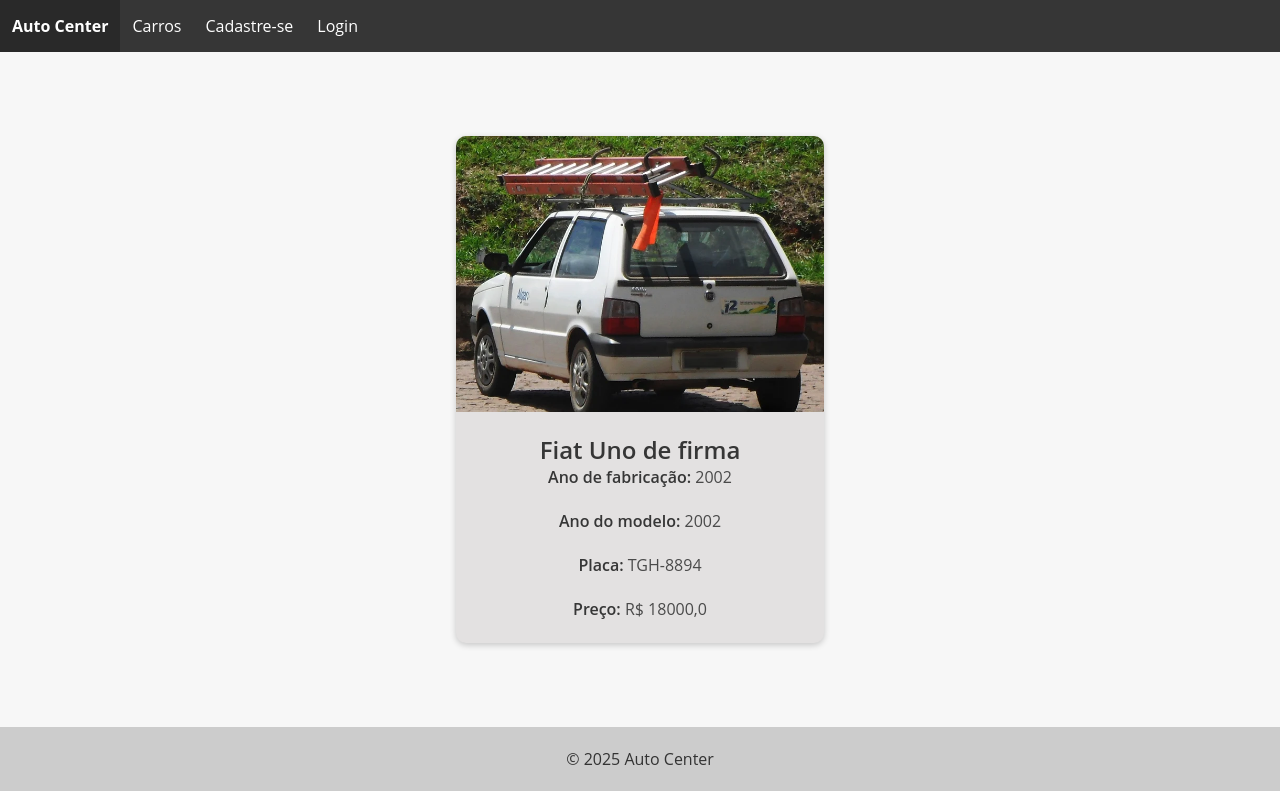
After one commit to Anthonyysm/AutoCenter-Manager, a Django app: page /car/3/ in a window 1280 px wide. The commit adds this page. Run offline with Django 5.2, Linux system fonts and the light colour scheme; data comes from the database, SQL or seed files in the repository; both versions use the stored data as it was after the commit.

Commit message:
feat: Tela de detalhe para os carros

```diff
--- a/app/urls.py
+++ b/app/urls.py
@@ -2,7 +2,7 @@ from django.contrib import admin
 from django.urls import path
 from django.conf import settings
 from django.conf.urls.static import static
-from cars.views import NewCarCreateView, CarsListView
+from cars.views import NewCarCreateView, CarsListView, CarDetailView
 from accounts.views import register_view, login_view, logout_view
 
 
@@ -13,4 +13,6 @@ urlpatterns = [
     path('logout/', logout_view, name='logout'),
     path('cars/', CarsListView.as_view(), name='cars_list'),
     path('new_car/', NewCarCreateView.as_view(), name='new_car'),
+    path('car/<int:pk>/', CarDetailView.as_view(), name='car_detail')
 ] + static(settings.MEDIA_URL, document_root=settings.MEDIA_ROOT)
+#12:48
--- /dev/null
+++ b/cars/templates/car_detail.html
@@ -0,0 +1,23 @@
+{% extends "base.html" %}
+
+{% block content %}
+<div class="columns is-centered my-5">
+  <div class="column is-half-tablet is-one-third-desktop">
+    <div class="card" style="background-color: #e3e1e1; box-shadow: 0 2px 6px rgba(0, 0, 0, 0.2); border-radius: 10px; overflow: hidden; transition: all 0.3s ease;">
+      <div class="card-image">
+        <figure class="image is-4by3">
+          <img src="{{ object.photo.url }}" alt="{{ object.model }} - {{ object.brand }}" style="object-fit: cover;">
+        </figure>
+      </div>
+      <div class="card-content">
+        <h2 class="title is-4 has-text-centered">{{ object.brand }} {{ object.model }}</h2>
+        <p class="subtitle is-6 has-text-centered"><strong>Ano de fabricação:</strong> {{ object.factory_year }}</p>
+        <p class="subtitle is-6 has-text-centered"><strong>Ano do modelo:</strong> {{ object.model_year }}</p>
+        <p class="subtitle is-6 has-text-centered"><strong>Placa:</strong> {{ object.plate }}</p>
+        <p class="subtitle is-6 has-text-centered"><strong>Preço:</strong> R$ {{ object.value }}</p>
+      </div>
+    </div>
+  </div>
+</div>
+
+{% endblock %}
--- a/cars/templates/cars.html
+++ b/cars/templates/cars.html
@@ -14,6 +14,7 @@
   {% if cars %}
   {% for car in cars %}
   <div class="column is-one-third-desktop is-half-tablet">
+    <a href="{% url 'car_detail' car.pk %}">
     <div class="box car-card"
       style="background-color: #e3e1e1; cursor: pointer; transition: transform 0.3s ease, box-shadow 0.3s ease;">
       <figure class="image is-4by3">
@@ -22,6 +23,7 @@
       <h2 class="has-text-centered title is-5 mt-3">{{ car.brand }} {{ car.model }}</h2>
       <p class="has-text-centered subtitle is-6">{{ car.factory_year }} - R$ {{ car.value }}</p>
     </div>
+    </a>
   </div>
   {% endfor %}
   {% else %}
```
Also changed, not shown: db.sqlite3.
